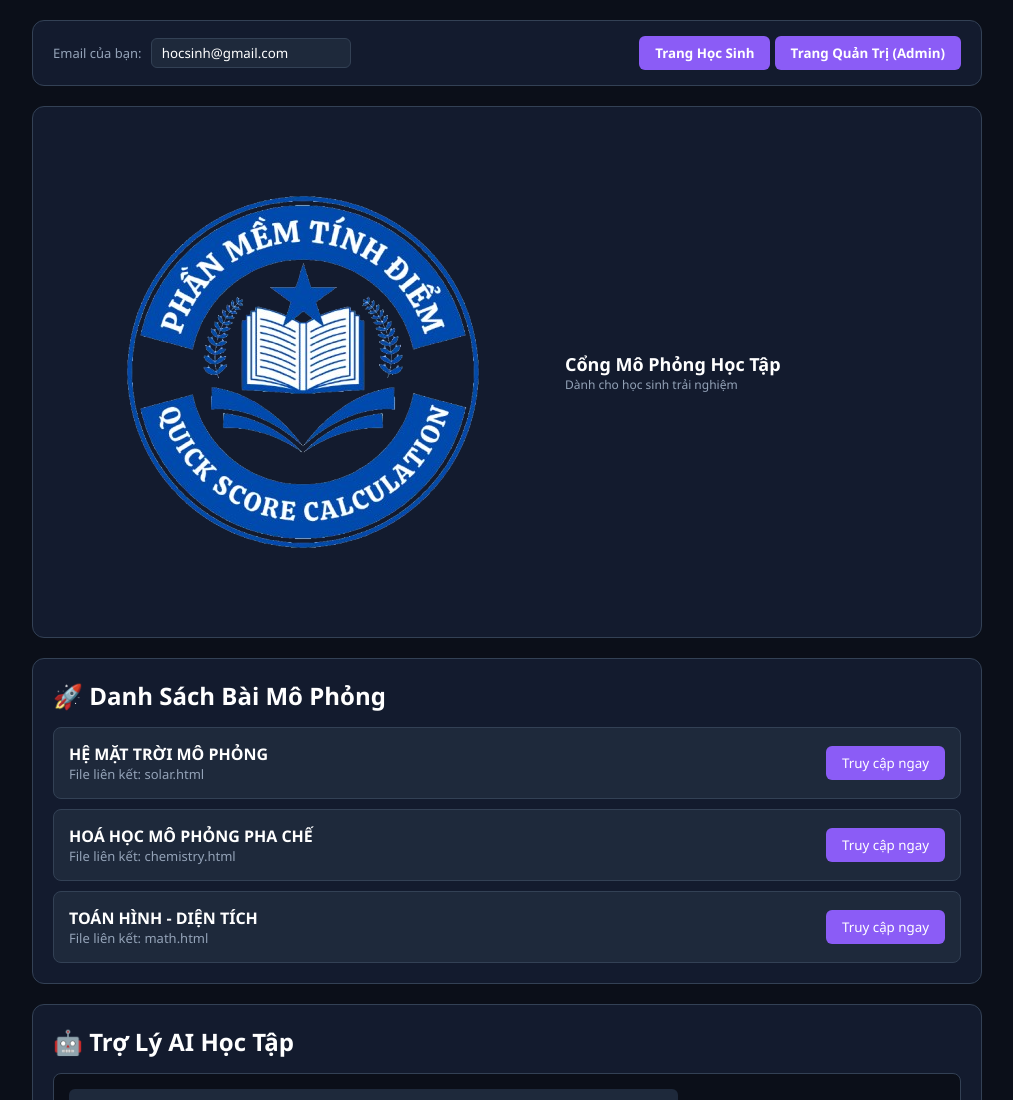
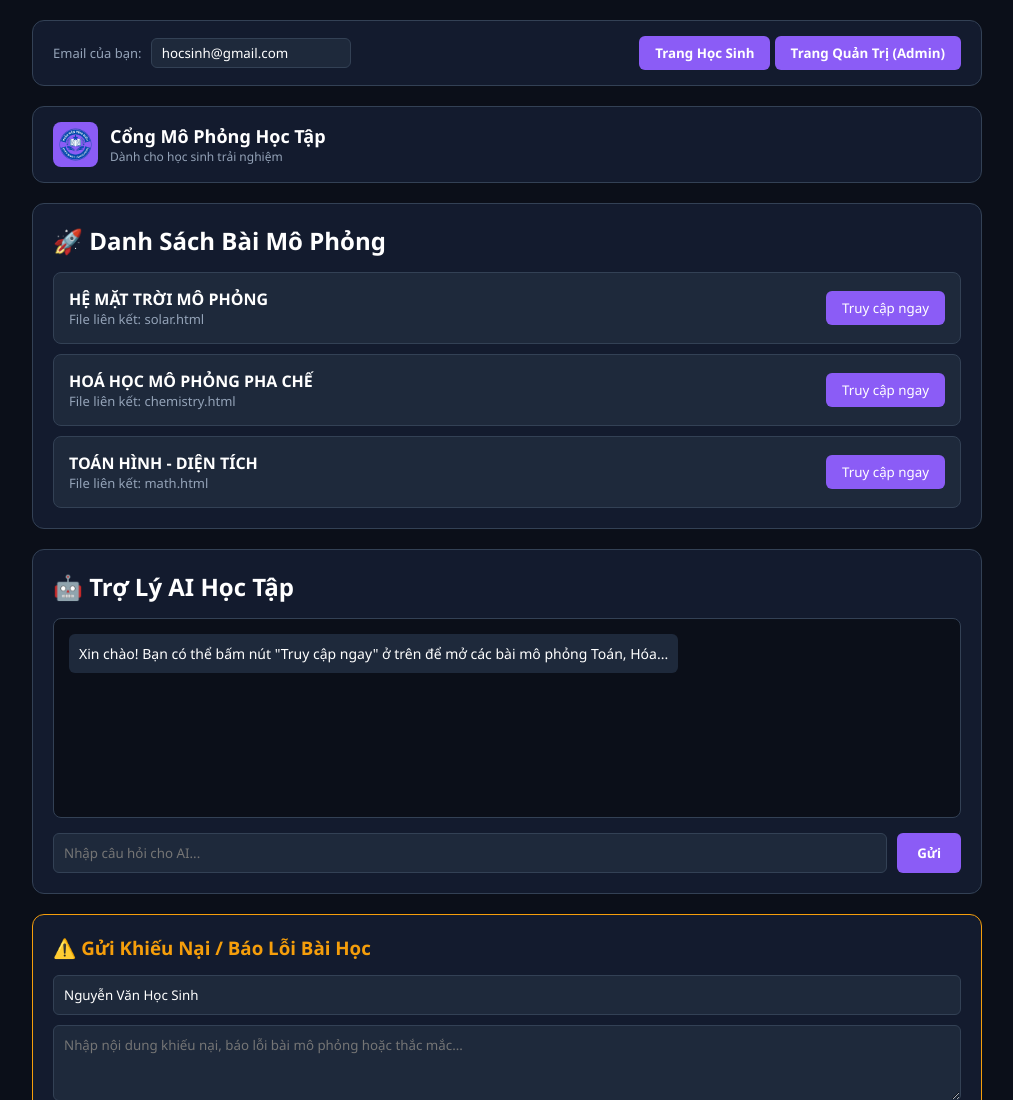
Before and after one commit to vothikimanh1243-eng/hoc-tap-ai, a website: page index.html in a window 1280 px wide. Shown: the top 1100 px of the page, without its empty margins (133-1146 px from the left). Drawn offline with Linux system fonts and the light colour scheme.

Commit message:
index.html

```diff
--- a/index.html
+++ b/index.html
@@ -75,7 +75,9 @@
             <div class="header-banner">
                 <div class="logo-box">
                     <!-- BẠN CÓ THỂ THAY THẺ DIV NÀY BẰNG THẺ <img src="link_logo_cua_ban.png"> -->
-                    <img src="logo-dark-removebg-preview.png">
+                    <div class="logo-placeholder">
+    <img src="logo-dark-removebg-preview.png" alt="Logo">
+                    </div>
                     <div>
                         <h2 style="font-size: 18px;">Cổng Mô Phỏng Học Tập</h2>
                         <p style="font-size: 12px; color: var(--text-muted);">Dành cho học sinh trải nghiệm</p>
```
